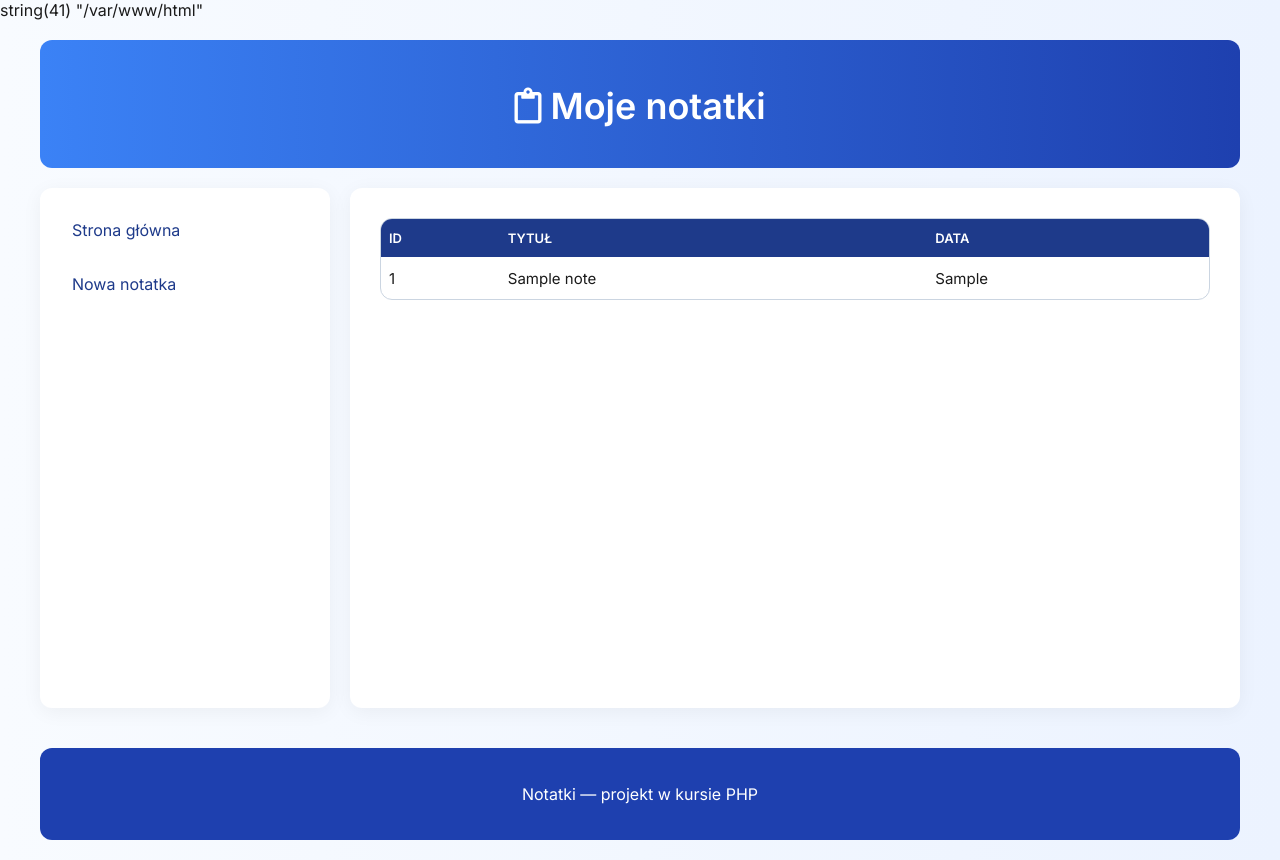
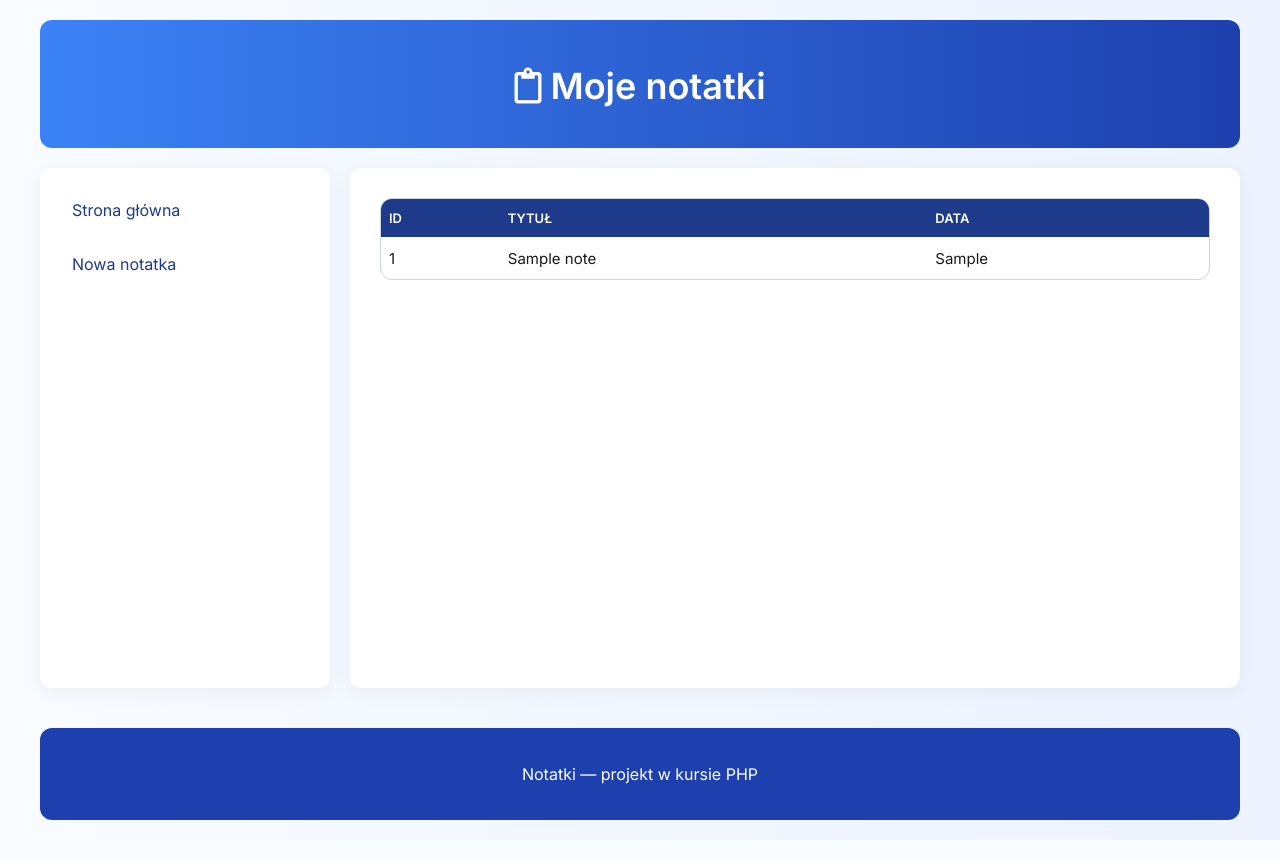
Before and after one commit to Matecek/Notes_PHP, a PHP site: page / in a window 1280 px wide. After the commit the page ends 820 px from the top, so only its background shows below. Run offline with PHP 8.4, Linux system fonts and the light colour scheme; tables that the repository leaves empty or names only in its code hold one stand-in row (values such as "Sample post"); some libraries are stand-ins or nearby versions.

```diff
--- a/index.php
+++ b/index.php
@@ -8,7 +8,6 @@ require __DIR__ . '/vendor/autoload.php';
 //    $path = "src/$path.php";
 //    require_once $path;
 //});
-var_dump(__DIR__);
 
 require_once 'src/Utils/debug.php';
 $config = require_once 'config/config.php';
```
Also changed, not shown: 1 other file.
